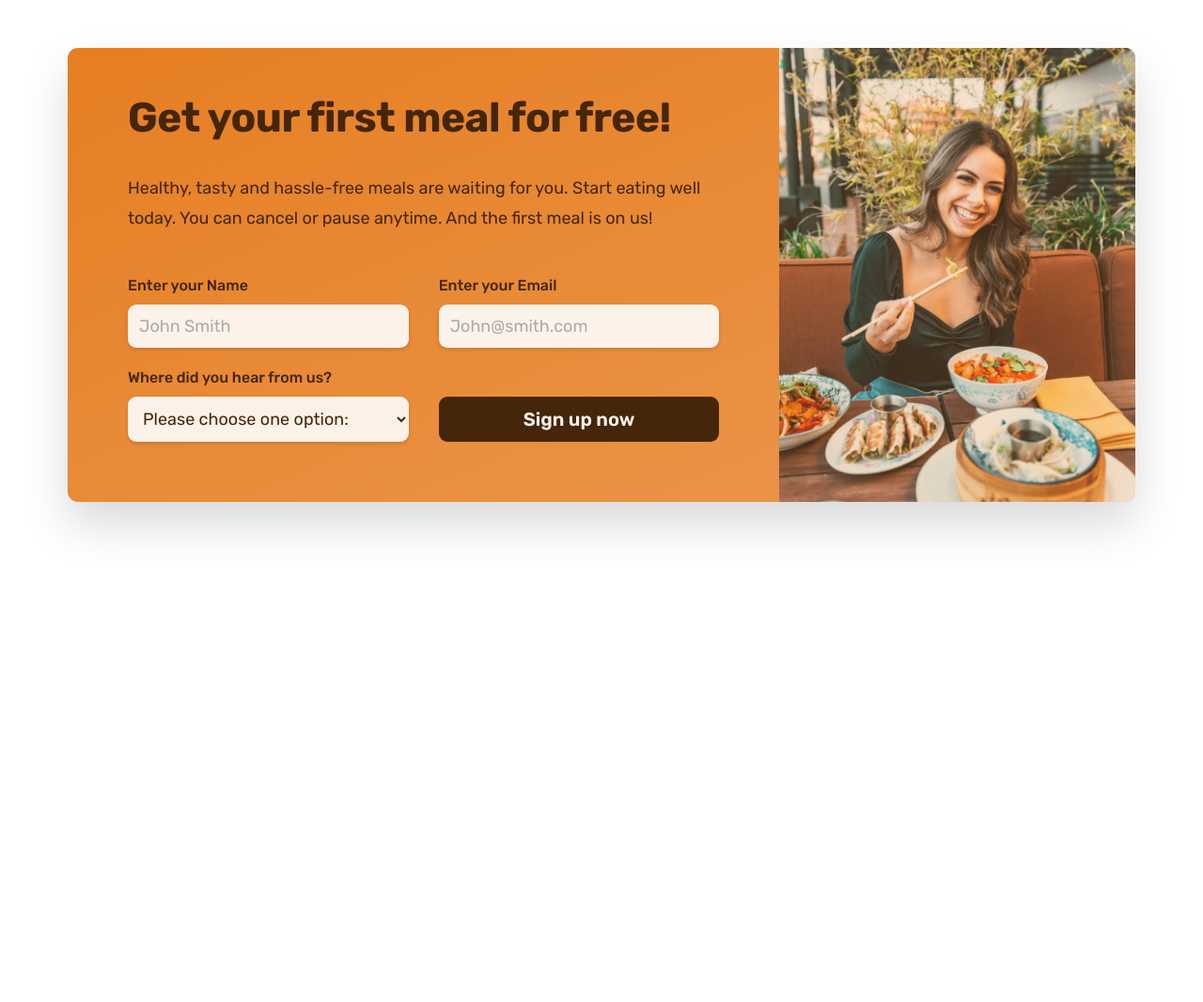
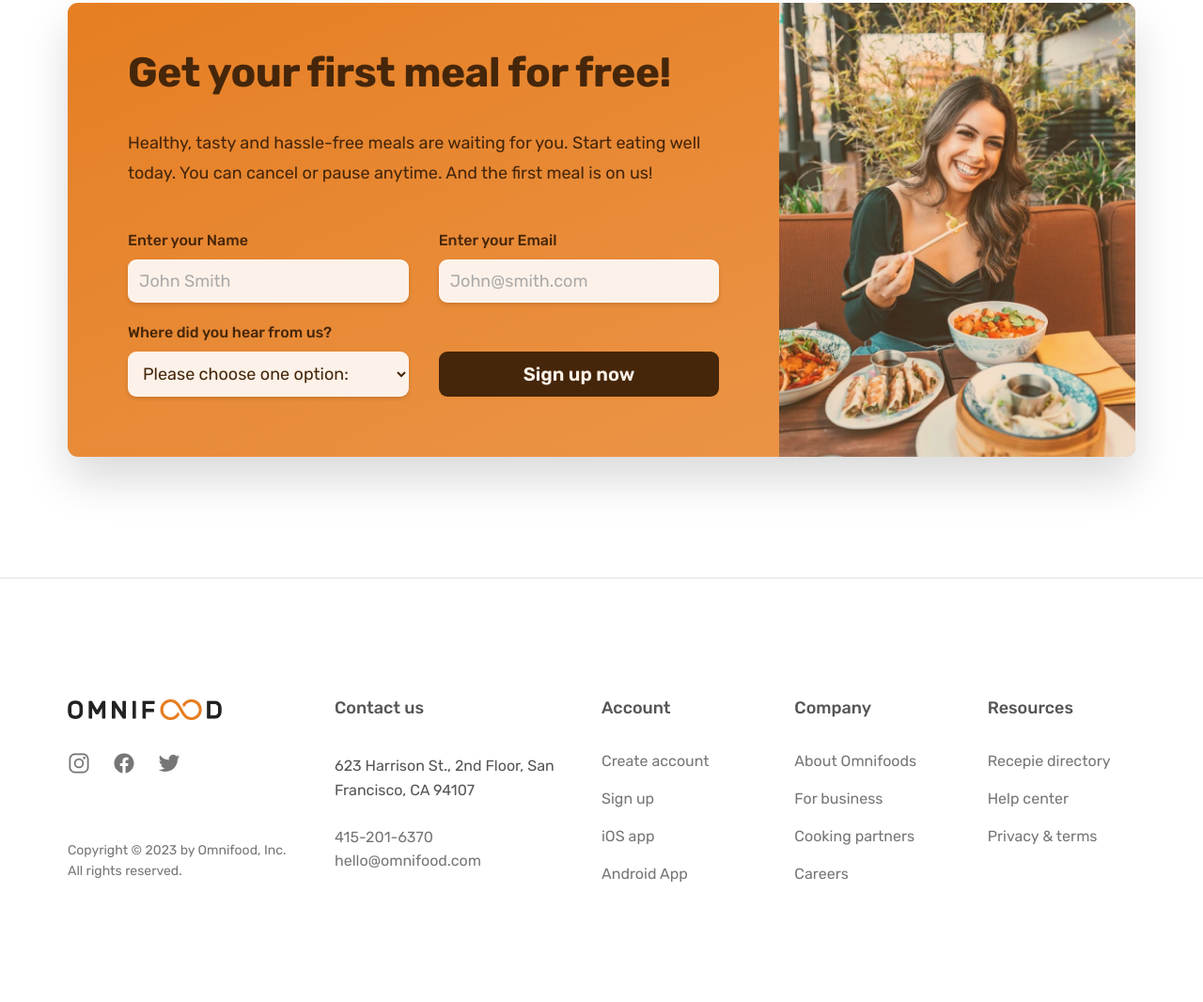
Before and after one commit to Saurav-98/OmniFoods-Website, a plain HTML site: page index.html in a window 1280 px wide. Shown: the part 6020-7086 px from the top of the page at 94% size. Before the commit the page ends 6650 px from the top, so only its background shows below. Drawn offline with nearby package versions, Linux system fonts and the light colour scheme.

Commit message:
Desktop Version of the App Completed

```diff
--- a/index.html
+++ b/index.html
@@ -607,6 +607,80 @@
       </section>
     </main>
 
+    <footer class="footer">
+      <div class="container grid footer-grid">
+        <div class="logo-col">
+          <a href="#" class="footer-logo"
+            ><img
+              class="logo"
+              src="./assets/img/omnifood-logo.png"
+              alt="onmifoods logo"
+          /></a>
+          <ul class="social-links">
+            <li>
+              <a class="footer-link" href="#"
+                ><ion-icon class="social-icon" name="logo-instagram"></ion-icon
+              ></a>
+            </li>
+            <li>
+              <a class="footer-link" href="#"
+                ><ion-icon class="social-icon" name="logo-facebook"></ion-icon
+              ></a>
+            </li>
+            <li>
+              <a class="footer-link" href="#"
+                ><ion-icon class="social-icon" name="logo-twitter"></ion-icon
+              ></a>
+            </li>
+          </ul>
+
+          <p class="copyright">
+            Copyright &copy; 2023 by Omnifood, Inc. All rights reserved.
+          </p>
+        </div>
+        <div class="address-col">
+          <p class="footer-heading">Contact us</p>
+          <address class="contacts">
+            <p>623 Harrison St., 2nd Floor, San Francisco, CA 94107</p>
+            <p>
+              <a class="footer-link" href="tel:415-201-6370">415-201-6370</a>
+            </p>
+            <p>
+              <a class="footer-link" href="mailto:hello@omnifood.com"
+                >hello@omnifood.com</a
+              >
+            </p>
+          </address>
+        </div>
+        <nav class="nav-col">
+          <p class="footer-heading">Account</p>
+          <ul class="footer-nav">
+            <li><a class="footer-link" href="#">Create account</a></li>
+            <li><a class="footer-link" href="#">Sign up</a></li>
+            <li><a class="footer-link" href="#">iOS app</a></li>
+            <li><a class="footer-link" href="#">Android App</a></li>
+          </ul>
+        </nav>
+        <nav class="nav-col">
+          <p class="footer-heading">Company</p>
+          <ul class="footer-nav">
+            <li><a class="footer-link" href="#">About Omnifoods</a></li>
+            <li><a class="footer-link" href="#">For business</a></li>
+            <li><a class="footer-link" href="#">Cooking partners</a></li>
+            <li><a class="footer-link" href="#">Careers</a></li>
+          </ul>
+        </nav>
+        <nav class="nav-col">
+          <p class="footer-heading">Resources</p>
+          <ul class="footer-nav">
+            <li><a class="footer-link" href="#">Recepie directory</a></li>
+            <li><a class="footer-link" href="#">Help center</a></li>
+            <li><a class="footer-link" href="#">Privacy & terms</a></li>
+          </ul>
+        </nav>
+      </div>
+    </footer>
+
     <!-- Ion Icons JS -->
     <script
       type="module"
--- a/omnifoods-styles/general.css
+++ b/omnifoods-styles/general.css
@@ -96,6 +96,9 @@ strong {
 }
 .grid--4--cols {
   grid-template-columns: repeat(4, 1fr);
+}
+.grid--5--cols {
+  grid-template-columns: repeat(5, 1fr);
 }
 
 .container {
--- a/omnifoods-styles/styles.css
+++ b/omnifoods-styles/styles.css
@@ -453,7 +453,7 @@
 /****************************************/
 
 .section-cta {
-  padding: 9.6rem 0;
+  padding: 4.8rem 0 12.8rem;
 }
 
 .cta {
@@ -526,3 +526,75 @@
   outline: none;
   box-shadow: 0 0 0 0.8rem rgba(253, 242, 233, 0.555);
 }
+
+/****************************************/
+/* Footer SECTION */
+/****************************************/
+
+.footer {
+  padding: 12.8rem 0;
+
+  border-top: 2px solid #eee;
+}
+.footer-grid {
+  display: grid;
+  grid-template-columns: 1.5fr 1.5fr 1fr 1fr 1fr;
+}
+.footer-heading {
+  font-weight: 500;
+  margin-bottom: 4rem;
+  font-size: 1.8rem;
+}
+.footer-nav {
+  list-style: none;
+  display: flex;
+  flex-direction: column;
+  gap: 2.4rem;
+}
+
+.footer-link:link,
+.footer-link:visited {
+  text-decoration: none;
+  font-size: 1.6rem;
+  color: #767676;
+  /* color: red; */
+  transition: all 0.3s ease-in;
+}
+
+.footer-link:hover,
+.footer-link:active {
+  color: #555;
+}
+.footer-logo {
+  display: block;
+  margin-bottom: 3.2rem;
+}
+.social-links {
+  list-style: none;
+  display: flex;
+  gap: 2.4rem;
+}
+.social-icon {
+  font-size: 2.4rem;
+}
+
+.logo-col {
+  display: flex;
+  flex-direction: column;
+}
+.copyright {
+  font-size: 1.4rem;
+  color: #767676;
+  line-height: 1.6;
+  margin-top: auto;
+}
+
+.contacts {
+  font-style: normal;
+  font-size: 1.6rem;
+  line-height: 1.6;
+}
+
+.contacts p:first-child {
+  margin-bottom: 2.4rem;
+}
```
